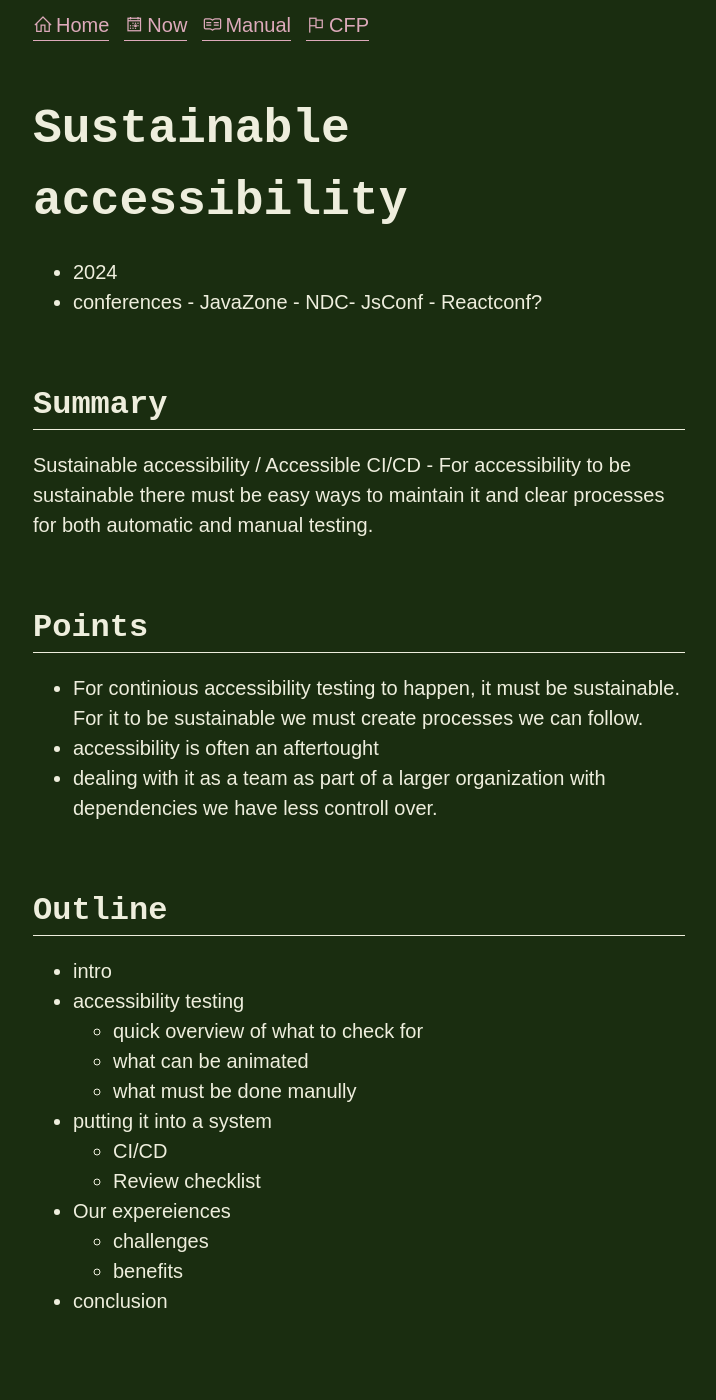
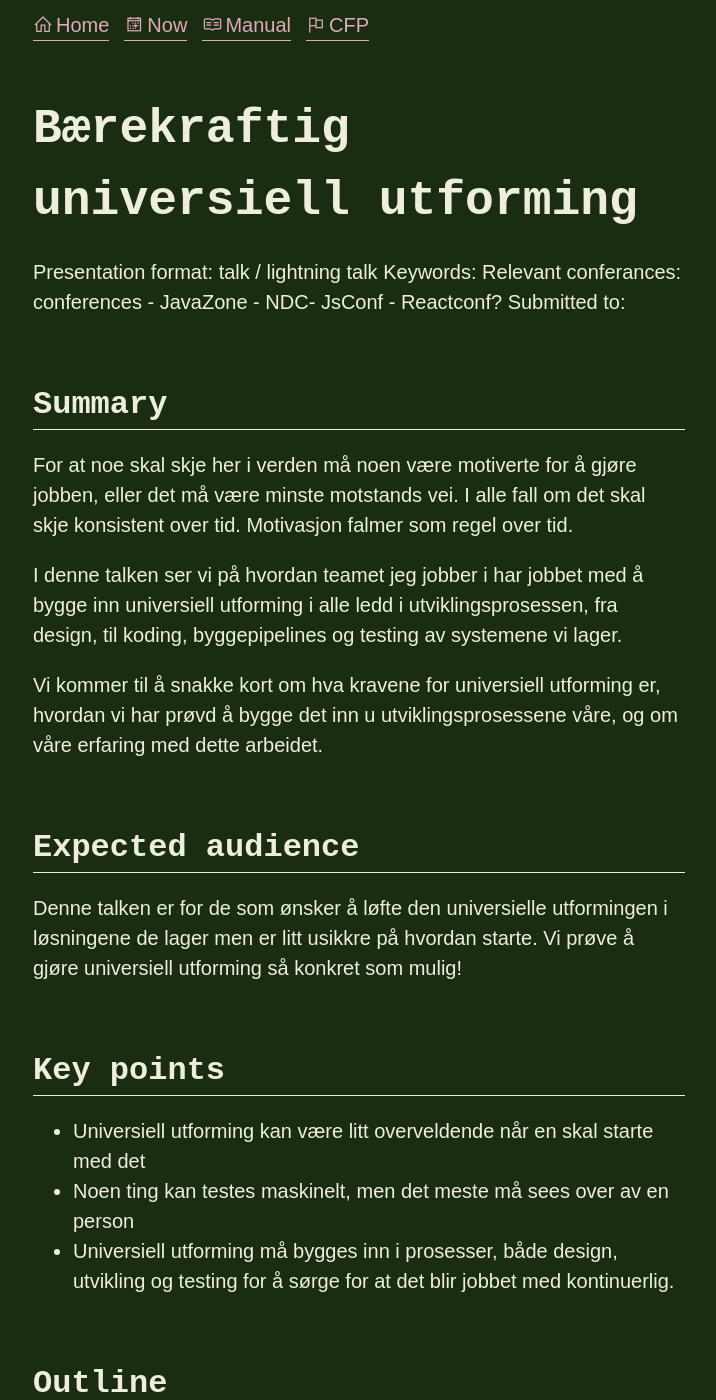
Before and after one commit to dagfrode/dagfrode.github.io, a Jekyll site: the page built from cfp/2024-sustainable-accessibility.md, in a window 1280 px wide and 1400 px high. Shown: the whole window, without its empty margins (281-997 px from the left). Built offline with Jekyll 4.4.1, drawn with Linux system fonts in a browser that asks for light colours; our own code applies the rules of GitHub Pages for plain Markdown files; some of the changed text lies outside the part shown.

Commit message:
Bærekraftig universiell utforming

```diff
--- a/cfp/2024-sustainable-accessibility.md
+++ b/cfp/2024-sustainable-accessibility.md
@@ -1,29 +1,62 @@
-# Sustainable accessibility
+# Bærekraftig universiell utforming
 
-- 2024
-- conferences - JavaZone - NDC- JsConf - Reactconf?
+Presentation format: talk / lightning talk
+Keywords:
+Relevant conferances: conferences - JavaZone - NDC- JsConf - Reactconf?
+Submitted to:
+
 
 ## Summary
-Sustainable accessibility / Accessible CI/CD - For accessibility to be sustainable there must be easy ways to maintain it and clear processes for both automatic and manual testing.
 
-## Points
-- For continious accessibility testing to happen, it must be sustainable. For it to be sustainable we must create processes we can follow.
-- accessibility is often an aftertought
-- dealing with it as a team as part of a larger organization with dependencies we have less controll over.
+For at noe skal skje her i verden må noen være motiverte for å gjøre jobben, eller det må være minste motstands vei. I alle fall om det skal skje konsistent over tid. Motivasjon falmer som regel over tid.
+
+I denne talken ser vi på hvordan teamet jeg jobber i har jobbet med å bygge inn universiell utforming i alle ledd i utviklingsprosessen, fra design, til koding, byggepipelines og testing av systemene vi lager.
+
+Vi kommer til å snakke kort om hva kravene for universiell utforming er, hvordan vi har prøvd å bygge det inn u utviklingsprosessene våre, og om våre erfaring med dette arbeidet.
+
+
+## Expected audience
+
+Denne talken er for de som ønsker å løfte den universielle utformingen i løsningene de lager men er litt usikkre på hvordan starte. Vi prøve å gjøre universiell utforming så konkret som mulig!
+
+
+## Key points
+
+- Universiell utforming kan være litt overveldende når en skal starte med det
+- Noen ting kan testes maskinelt, men det meste må sees over av en person
+- Universiell utforming må bygges inn i prosesser, både design, utvikling og testing for å sørge for at det blir jobbet med kontinuerlig.
 
 
 ## Outline
 
+- Intro
+- Universiell utforming
+    - hvorfor?
+        - lovpålagt
+        - bare fordi kroppen din fungerer i dag betyr ikke det at den alltid vil det
+    - hva kan testes automatisk?
+    - hva kan må testes manuelt?
+- Bygge universiell utforming inn i prosesser
+    - design
+    - komponenter
+    - byggepipelines
+    - sjekklister for testing
+- Våre erfaringer
+    - utfordringer
+    - fordeler
+- Konklusjon
 
-- intro
-- accessibility testing
-    - quick overview of what to check for
-    - what can be animated
-    - what must be done manully
-- putting it into a system
-    - CI/CD
-    - Review checklist
-- Our expereiences
-    - challenges
-    - benefits
-- conclusion
+
+## Information for the program commitee
+> Please include any information relevant to the program committee that you do not want to include in your public presentation profile. For example, you can give us your motivation for speaking at JavaZone, include links to videos and slides from previous speaker engagements or any other relevant information for choosing your talk.
+
+Ønsker muligheten til å dele våre erfaringer med å bygge universiell utforming inn i teamets prosesser for å gjøre arbeidet så sømmløst som mulig.
+
+Previous talks at JavaZone:
+- 2022 - Utbrenthet - forebygging og veien tilbake - https://vimeo.com/748032070
+- 2021 - Det skader ikke å tenke kreativt - https://vimeo.com/669321131
+
+
+## Short description of the speaker
+
+Dag Frode liker å løse problemer, enten med å skrive kode, eller ved å sette ting i system på andre måter. Han har erfaring som konsulent og har jobbet på flere prosjekter enn de fleste kan telle på to hender.
```
